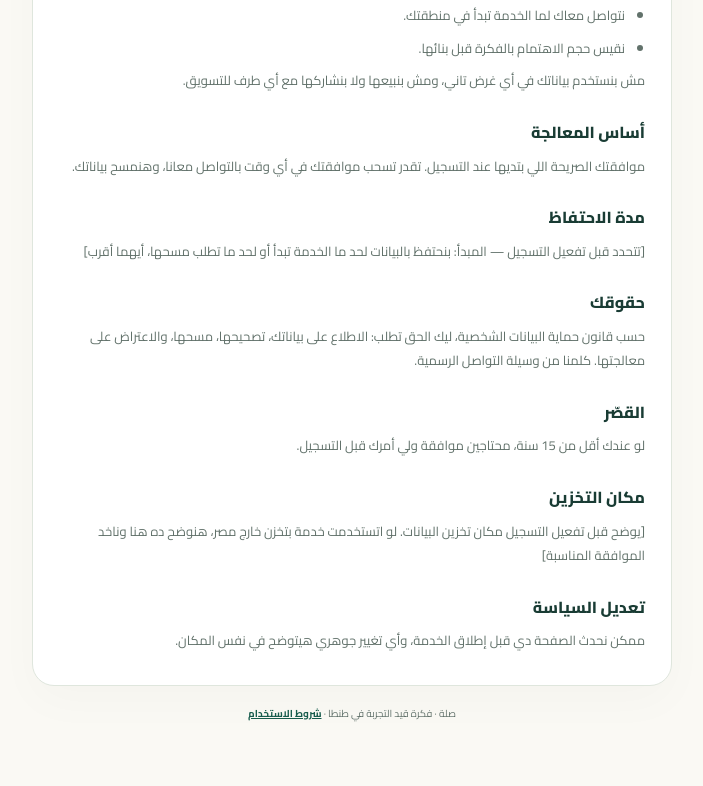
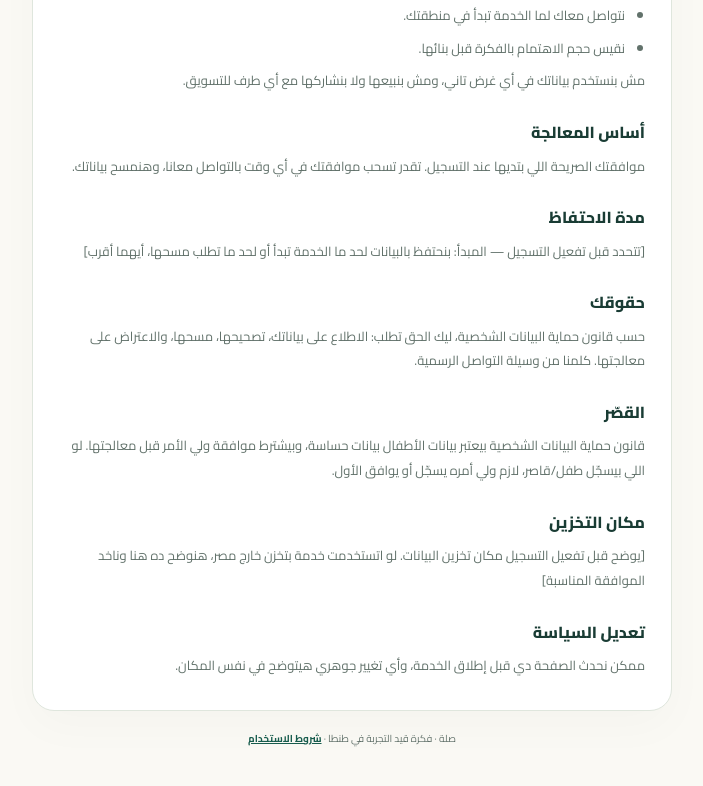
Before and after one commit to Yujin899/wasla-dental-demo, a plain HTML site: page privacy.html in a window 1280 px wide. Shown: the part 539-1325 px from the top of the page, without its empty margins (288-991 px from the left). Drawn offline with Linux system fonts and the light colour scheme.

Commit message:
Revise children's data consent section in privacy.html
Updated the privacy policy regarding children's data consent requirements.

```diff
--- a/privacy.html
+++ b/privacy.html
@@ -34,7 +34,7 @@
 <h2>حقوقك</h2>
 <p>حسب قانون حماية البيانات الشخصية، ليك الحق تطلب: الاطلاع على بياناتك، تصحيحها، مسحها، والاعتراض على معالجتها. كلمنا من وسيلة التواصل الرسمية.</p>
 <h2>القصّر</h2>
-<p>لو عندك أقل من 15 سنة، محتاجين موافقة ولي أمرك قبل التسجيل.</p>
+<p>قانون حماية البيانات الشخصية بيعتبر بيانات الأطفال بيانات حساسة، وبيشترط موافقة ولي الأمر قبل معالجتها. لو اللي بيسجّل طفل/قاصر، لازم ولي أمره يسجّل أو يوافق الأول.</p>
 <h2>مكان التخزين</h2>
 <p>[يوضح قبل تفعيل التسجيل مكان تخزين البيانات. لو اتستخدمت خدمة بتخزن خارج مصر، هنوضح ده هنا وناخد الموافقة المناسبة]</p>
 <h2>تعديل السياسة</h2>
```
